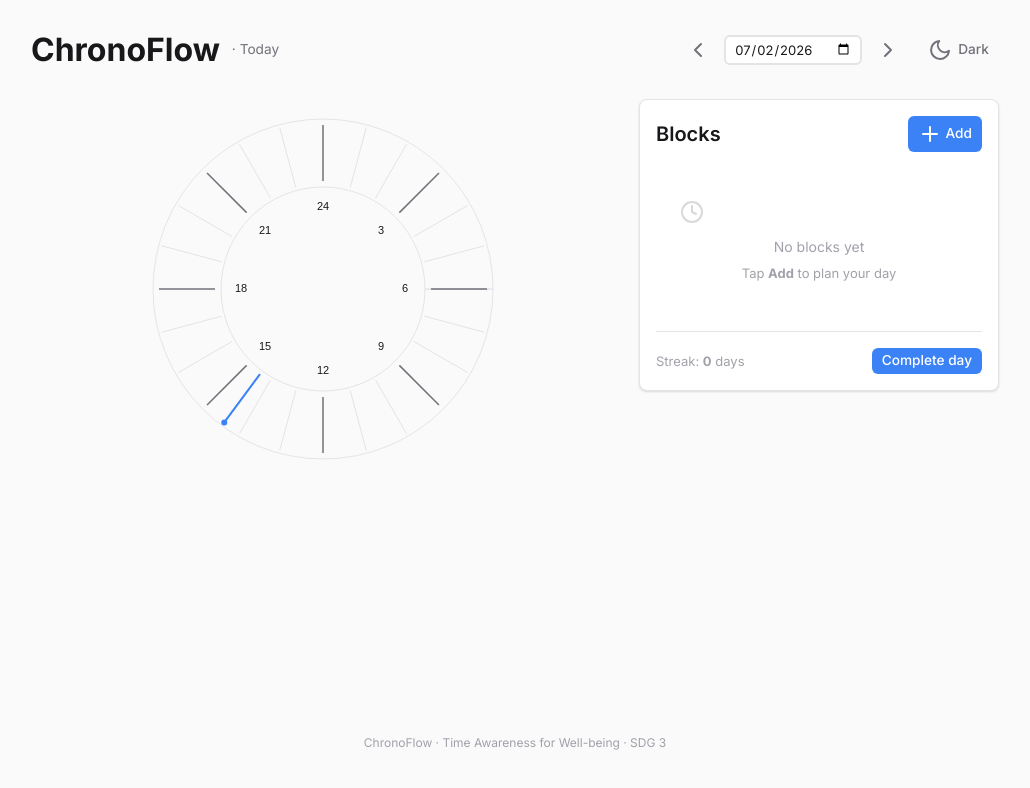
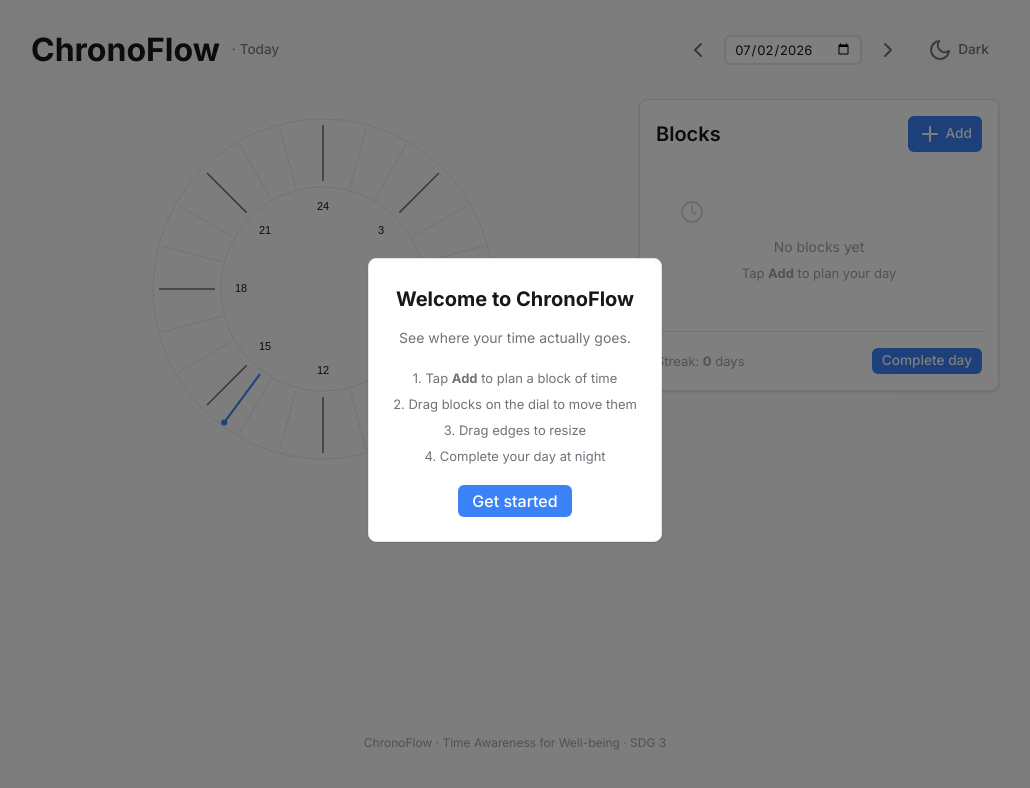
Before and after one commit to NASRALLAH-DAMMAJ/chronoflow, a React (Vite) app: page / in a window 1280 px wide. Shown: the top 788 px of the page, without its empty margins (125-1155 px from the left). Built offline with nearby package versions, Linux system fonts and the light colour scheme.

Commit message:
feat: onboarding overlay, README for hackathon submission

```diff
--- a/src/App.jsx
+++ b/src/App.jsx
@@ -116,11 +116,43 @@ function BlockList({ blocks, selectedId, onSelectBlock, onDeleteBlock, onEditBlo
   )
 }
 
+function Onboarding({ onDismiss }) {
+  return (
+    <div style={{
+      position: 'fixed', inset: 0, zIndex: 100,
+      display: 'flex', alignItems: 'center', justifyContent: 'center',
+      backgroundColor: 'rgba(0,0,0,0.5)',
+    }}>
+      <Card padding="var(--sp-6)" style={{ maxWidth: 400, textAlign: 'center' }}>
+        <h2 style={{ fontSize: 'var(--fs-subtitle)', fontWeight: 700, marginBottom: 12, color: 'var(--clr-text)' }}>
+          Welcome to ChronoFlow
+        </h2>
+        <p style={{ fontSize: 14, color: 'var(--clr-text-secondary)', lineHeight: 1.6, marginBottom: 8 }}>
+          See where your time actually goes.
+        </p>
+        <ul style={{ fontSize: 13, color: 'var(--clr-text-secondary)', lineHeight: 2, listStyle: 'none', padding: 0, margin: '16px 0' }}>
+          <li>1. Tap <strong>Add</strong> to plan a block of time</li>
+          <li>2. Drag blocks on the dial to move them</li>
+          <li>3. Drag edges to resize</li>
+          <li>4. Complete your day at night</li>
+        </ul>
+        <Button variant="primary" onClick={onDismiss}>Get started</Button>
+      </Card>
+    </div>
+  )
+}
+
 function AppContent() {
   const { isDark, toggle } = useDarkMode()
   const { blocks, dateStr, selectedId, completedDays, streak, addBlock, updateBlock, deleteBlock, moveBlock, resizeBlock, selectBlock, goToDate, completeDay } = useStore()
   const [showForm, setShowForm] = useState(false)
   const [editingBlock, setEditingBlock] = useState(null)
+  const [showOnboarding, setShowOnboarding] = useState(() => !localStorage.getItem('cf-onboarded'))
+
+  function dismissOnboarding() {
+    localStorage.setItem('cf-onboarded', '1')
+    setShowOnboarding(false)
+  }
 
   function handleEdit(block) {
     setEditingBlock(block)
@@ -142,6 +174,8 @@ function AppContent() {
   const formOpen = showForm || editingBlock
 
   return (
+    <>
+      {showOnboarding && <Onboarding onDismiss={dismissOnboarding} />}
       <div style={{
         maxWidth: 1000,
         margin: '0 auto',
@@ -270,6 +304,7 @@ function AppContent() {
         ChronoFlow · Time Awareness for Well-being · SDG 3
       </footer>
     </div>
+    </>
   )
 }
 
```
Also changed, not shown: 1 other file (tests, documents, lock files or other folders). Lines whose indentation alone changed are shown as unchanged.
